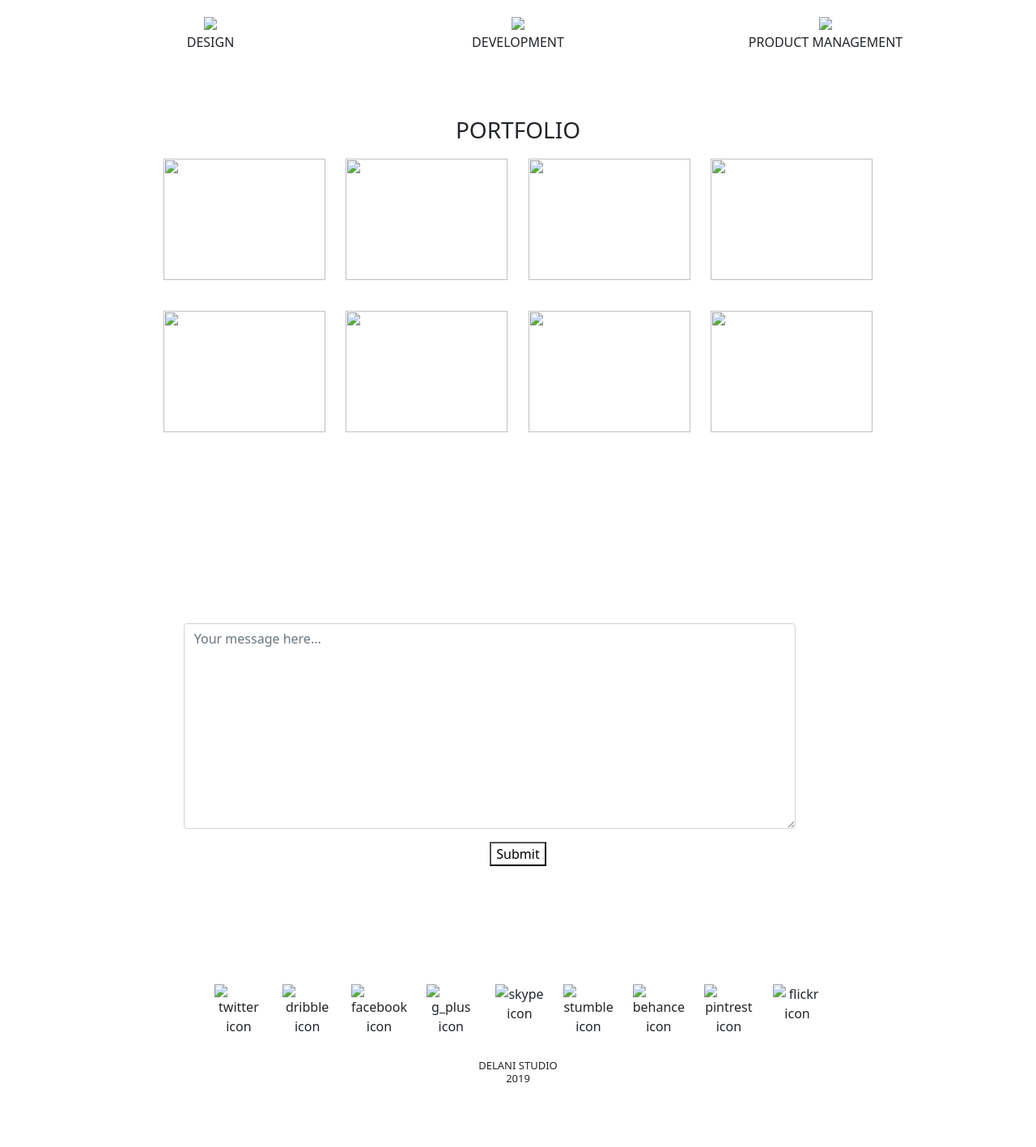
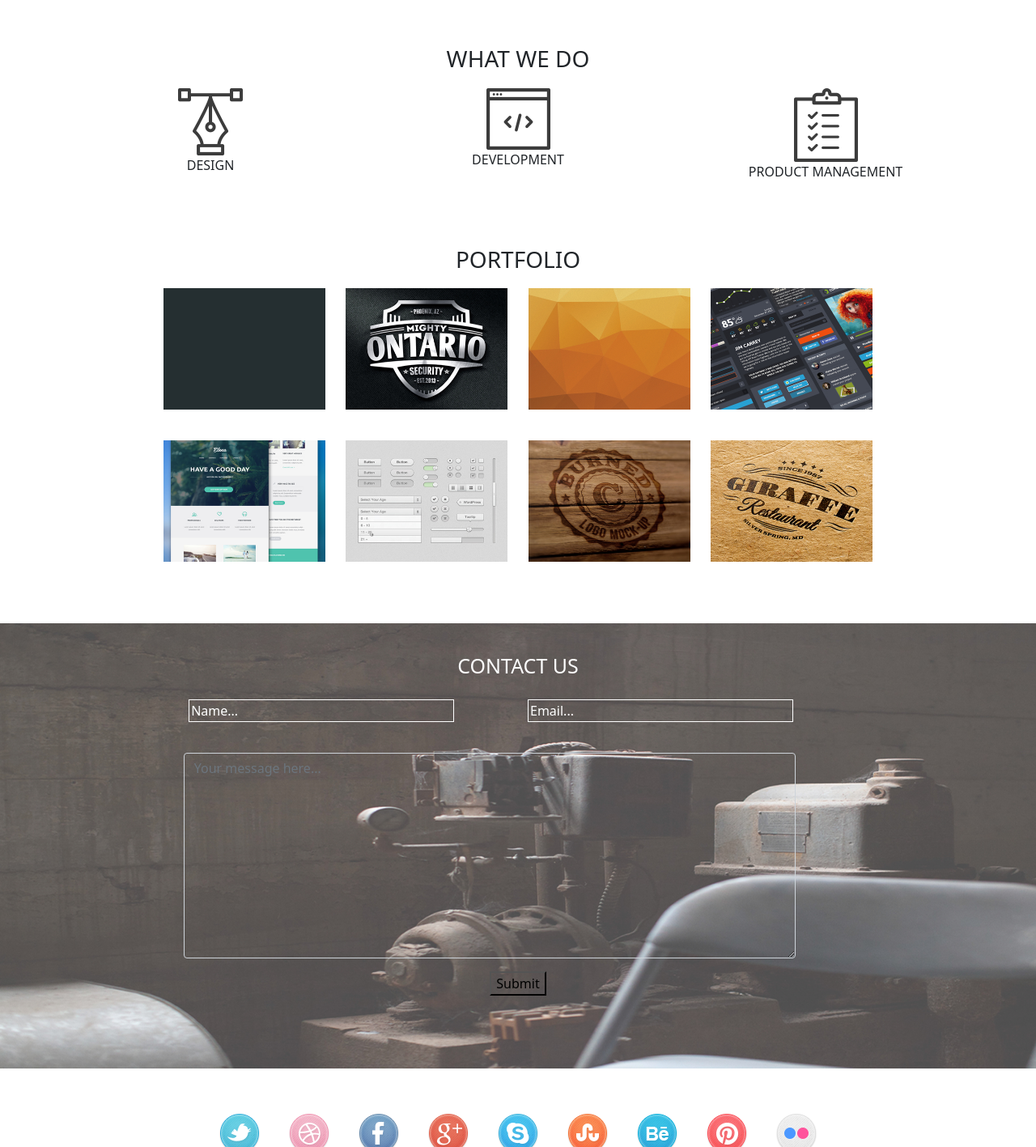
Before and after one commit to Calebbii/Delani-studio, a plain HTML site: page index.html in a window 1280 px wide. Shown: the part 1383-2800 px from the top of the page at 81% size. Before the commit the page ends 2751 px from the top, so only its background shows below. Drawn offline with nearby package versions, Linux system fonts and the light colour scheme.

```diff
--- a/css/style.css
+++ b/css/style.css
@@ -1,6 +1,6 @@
 /*header*/
 #delani {
-    background-image: url(../IP3/assets/backgrounds/h_img.jpg);
+    background-image: url(../assets/backgrounds/h_img.jpg);
     background-size: cover;
     text-align: center;
 }
@@ -32,7 +32,7 @@
 /*SERVICES*/
 #services {
     text-align: center;
-    background-image: url(../IP3/assets/backgrounds/s_image.jpg);
+    background-image: url(../assets/backgrounds/s_image.jpg);
     background-size: cover;
     height: 9cm;
     color: white;
@@ -76,7 +76,7 @@
 /* contact us*/
 #contactUs {
     height: 550px;
-    background-image: url(../IP3/assets/backgrounds/c_image.jpg);
+    background-image: url(../assets/backgrounds/c_image.jpg);
     background-size: cover;
     color: white;
     margin-top: 2cm;
--- a/index.html
+++ b/index.html
@@ -15,13 +15,13 @@
     <header>
         <div id="delani">
             <div class="welcome">
-                <img src="IP3/assets/logo/logo.png">
+                <img src="assets/logo/logo.png">
                 <h1>WELCOME</h1>
                 <h1>TO DELANI STUDIO</h1>
                 <p>AMAZING PEOPLE ARE MAKING AMAZING DESIGNS IN A FUN ENVIRONMENT</p>
             </div>
             <div class="mouse">
-                <img src="IP3/assets/mouse_click.png" alt="mouse click icon">
+                <img src="assets/mouse_click.png" alt="mouse click icon">
             </div>
         </div>
     </header>
@@ -50,7 +50,7 @@
                         <p>Throughout your project, our designers create and implement visual design and workflows, solicit user feedbacks and work with you to make sure what gets built is what is needed</p>
                     </div>
                     <div class="imageDes">
-                        <img src="IP3/assets/services_icons/design_icon.png">
+                        <img src="assets/services_icons/design_icon.png">
                         <p>DESIGN</p>
                     </div>
                 </div>
@@ -61,7 +61,7 @@
                         <p>They collaborate with your team to write, and improve code on a daily basis, using proven practices such as test-driven development and pair programming.</p>
                     </div>
                     <div class="imageDev">
-                        <img src="IP3/assets/services_icons/dev_icon.png">
+                        <img src="assets/services_icons/dev_icon.png">
                         <p>DEVELOPMENT</p>
                     </div>
                 </div>
@@ -72,7 +72,7 @@
                         <p>This iterative process allows for changes as business requirements evolve.</p>
                     </div>
                     <div class="imagePro">
-                        <img src="IP3/assets/services_icons/product_icon.png">
+                        <img src="assets/services_icons/product_icon.png">
                         <p>PRODUCT MANAGEMENT</p>
                     </div>
                 </div>
@@ -82,20 +82,20 @@
         <div class="portfolioUp">
             <div class="container">
                 <div class="row">
-                    <div class="col"><img id="imgOne" src="IP3/assets/portfolio/work4.jpg" height="150px" width="200px"></div>
-                    <div class="col"><img id="imgTwo" src="IP3/assets/portfolio/work3.jpg" height="150px" width="200px"></div>
-                    <div class="col"><img id="imgThree" src="IP3/assets/portfolio/work2.jpg" height="150px" width="200px"></div>
-                    <div class="col"><img id="imgFour" src="IP3/assets/portfolio/work1.jpg" height="150px" width="200px"></div>
+                    <div class="col"><img id="imgOne" src="assets/portfolio/work4.jpg" height="150px" width="200px"></div>
+                    <div class="col"><img id="imgTwo" src="assets/portfolio/work3.jpg" height="150px" width="200px"></div>
+                    <div class="col"><img id="imgThree" src="assets/portfolio/work2.jpg" height="150px" width="200px"></div>
+                    <div class="col"><img id="imgFour" src="assets/portfolio/work1.jpg" height="150px" width="200px"></div>
                 </div>
             </div>
         </div>
         <div class="portfolioDown">
             <div class="container">
                 <div class="row">
-                    <div class="col"><img id="imgFive" src="IP3/assets/portfolio/work5.jpg" height="150px" width="200px"></div>
-                    <div class="col"><img id="imgSix" src="IP3/assets/portfolio/work6.jpg" height="150px" width="200px"></div>
-                    <div class="col"><img id="imgSeven" src="IP3/assets/portfolio/work7.jpg" height="150px" width="200px"></div>
-                    <div class="col"><img id="imgEight" src="IP3/assets/portfolio/work8.jpg" height="150px" width="200px"></div>
+                    <div class="col"><img id="imgFive" src="assets/portfolio/work5.jpg" height="150px" width="200px"></div>
+                    <div class="col"><img id="imgSix" src="assets/portfolio/work6.jpg" height="150px" width="200px"></div>
+                    <div class="col"><img id="imgSeven" src="assets/portfolio/work7.jpg" height="150px" width="200px"></div>
+                    <div class="col"><img id="imgEight" src="assets/portfolio/work8.jpg" height="150px" width="200px"></div>
                 </div>
             </div>
         </div>
@@ -127,15 +127,15 @@
 <footer>
     <div class="containerIcons">
         <div class="row">
-            <div class="col"><img src="IP3/assets/social_icons/twitter.png" alt="twitter icon"></div>
-            <div class="col"><img src="IP3/assets/social_icons/dribble.png" alt="dribble icon"></div>
-            <div class="col"><img src="IP3/assets/social_icons/facebook.png" alt="facebook icon"></div>
-            <div class="col"><img src="IP3/assets/social_icons/g_plus.png" alt="g_plus icon"></div>
-            <div class="col"><img src="IP3/assets/social_icons/skype.png" alt="skype icon"></div>
-            <div class="col"><img src="IP3/assets/social_icons/stumble_upon.png" alt="stumble icon"></div>
-            <div class="col"><img src="IP3/assets/social_icons/behance.png" alt="behance icon"></div>
-            <div class="col"><img src="IP3/assets/social_icons/pinterest.png" alt="pintrest icon"></div>
-            <div class="col"><img src="IP3/assets/social_icons/flickr.png" alt="flickr icon"></div>
+            <div class="col"><img src="assets/social_icons/twitter.png" alt="twitter icon"></div>
+            <div class="col"><img src="assets/social_icons/dribble.png" alt="dribble icon"></div>
+            <div class="col"><img src="assets/social_icons/facebook.png" alt="facebook icon"></div>
+            <div class="col"><img src="assets/social_icons/g_plus.png" alt="g_plus icon"></div>
+            <div class="col"><img src="assets/social_icons/skype.png" alt="skype icon"></div>
+            <div class="col"><img src="assets/social_icons/stumble_upon.png" alt="stumble icon"></div>
+            <div class="col"><img src="assets/social_icons/behance.png" alt="behance icon"></div>
+            <div class="col"><img src="assets/social_icons/pinterest.png" alt="pintrest icon"></div>
+            <div class="col"><img src="assets/social_icons/flickr.png" alt="flickr icon"></div>
         </div>
     </div>
     <div class="studio">
```
